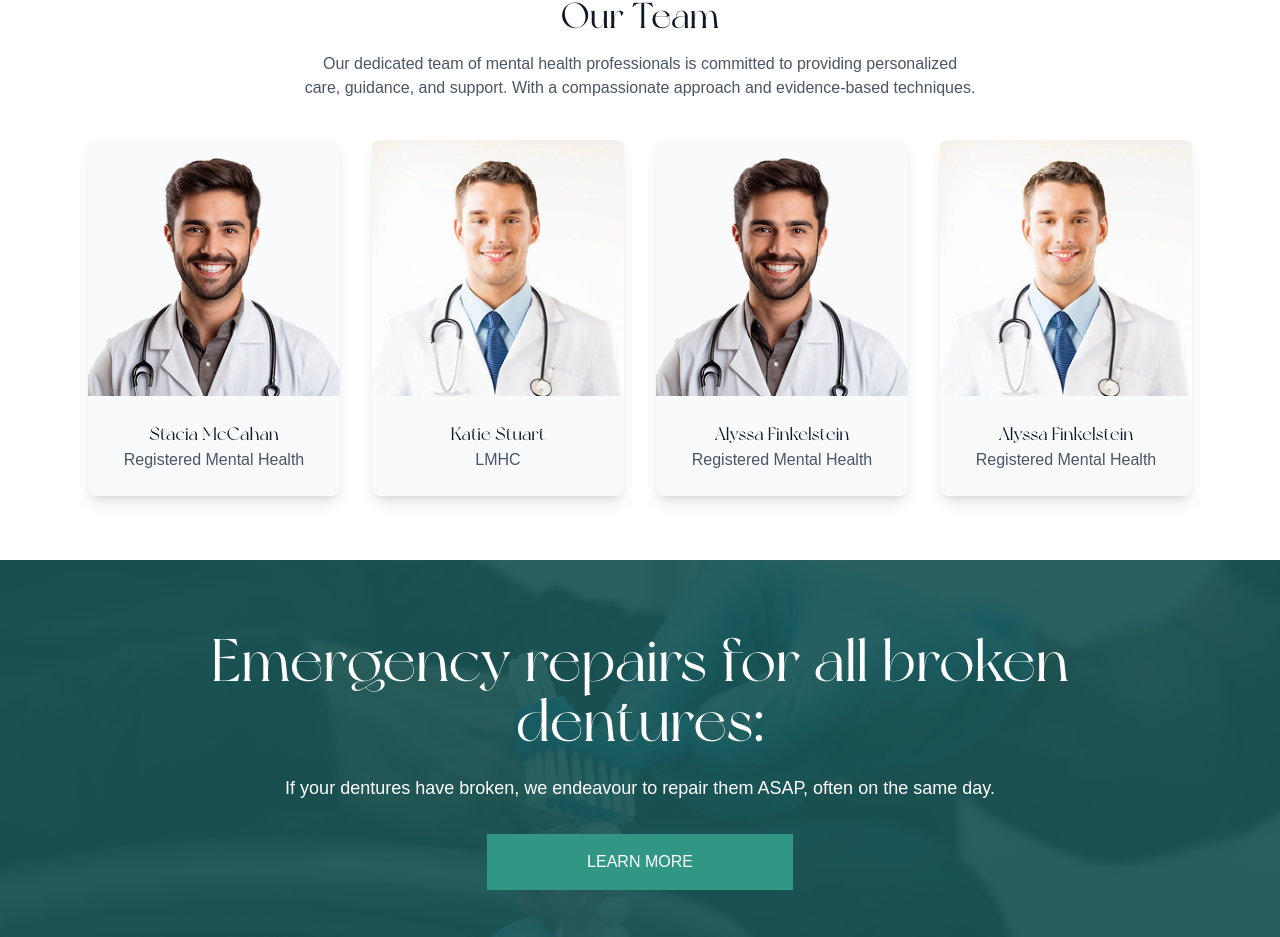
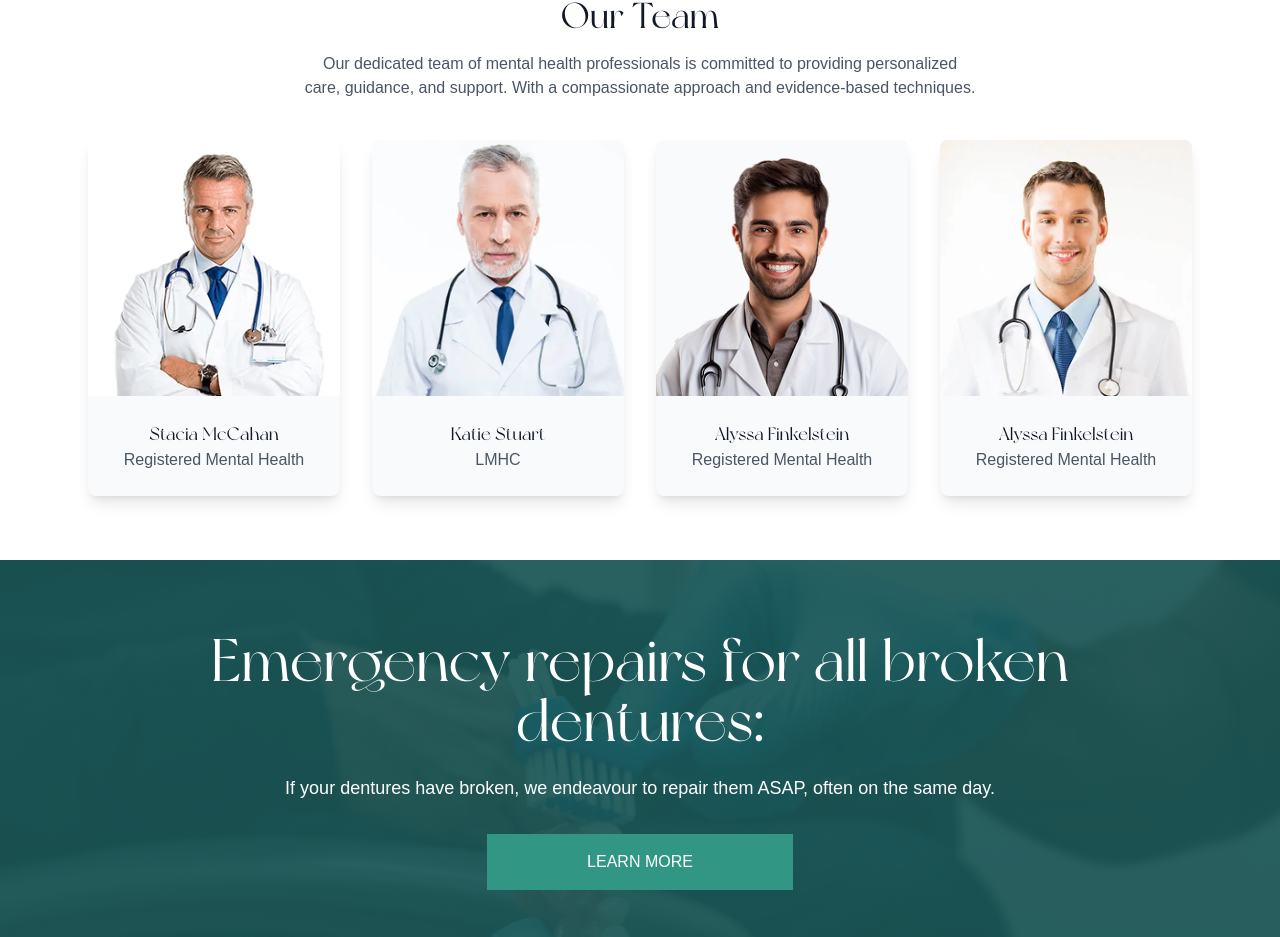
Before and after one commit to raoshahbazcoding/newdoc, a React (Vite) app: page / in a window 1280 px wide. Shown: the part 4018-4955 px from the top of the page. Built offline with nearby package versions, Linux system fonts and the light colour scheme; a web font is replaced by a local one.

Commit message:
Docotr Updated

```diff
--- a/src/components/OurTeam.jsx
+++ b/src/components/OurTeam.jsx
@@ -1,16 +1,18 @@
 const doc1 = "/doc1.png"
 const doc2 = "/doc2.png"
+const doc3 = "/docs1.png"
+const doc4 = "/docs2.png"
 
 const teamMembers = [
   {
     name: "Stacia McCahan",
     role: "Registered Mental Health",
-    image: doc1,
+    image: doc3,
   },
   {
     name: "Katie Stuart",
     role: "LMHC",
-    image: doc2,
+    image: doc4,
   },
   {
     name: "Alyssa Finkelstein",
```
Also changed, not shown: public/docs1.png (added), public/docs2.png (added).
